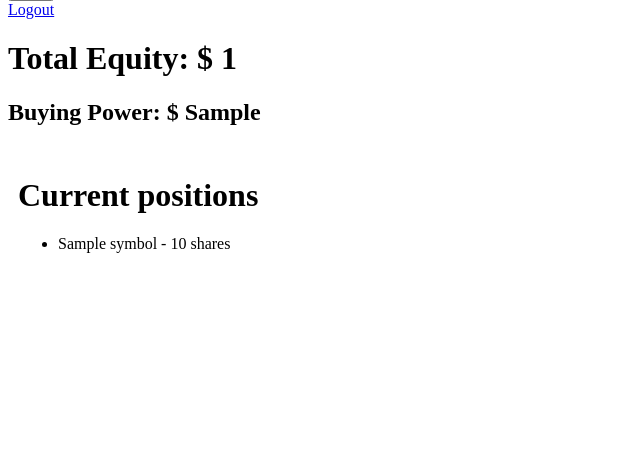
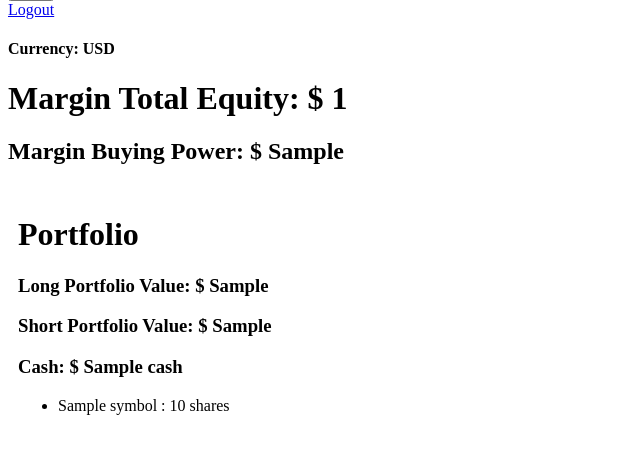
Before and after one commit to UTMIST/WallStreetBots, a Django app: template backend/auth0login/templates/dashboard.html in a window 1280 px wide. Shown: the part 539-988 px from the top of the page, without its empty margins (0-640 px from the left). Before the commit the page ends 792 px from the top, so only its background shows below. Run offline with Django 3.2, Linux system fonts and the light colour scheme; tables that the repository leaves empty hold one stand-in row (values such as "Sample post"); the template is opened without the code that fills it: values that come from a table or form of the project are taken from there, most other values are stand-ins (such as "Sample title", 1, 10 or a date in 2020); grey boxes marked "Sample" are stand-in pictures.

Commit message:
synced with alpaca

```diff
--- a/backend/auth0login/templates/dashboard.html
+++ b/backend/auth0login/templates/dashboard.html
@@ -22,15 +22,19 @@
 </div>
 
 <div>
-    <h1>Total Equity: $ {{ userdata.total_equity }}</h1>
-    <h2>Buying Power: $ {{ userdata.buy_power }}</h2>
+    <h4>Currency: {{userdata.currency}}</h4>
+    <h1>Margin Total Equity: $ {{ userdata.total_equity }}</h1>
+    <h2>Margin Buying Power: $ {{ userdata.buy_power }}</h2>
 </div>
 
 <div class="positions">
-    <h1>Current positions</h1>
+    <h1>Portfolio</h1>
+    <h3>Long Portfolio Value: $ {{userdata.long_portfolio_value}}</h3>
+    <h3>Short Portfolio Value: $ {{userdata.short_portfolio_value}}</h3>
+    <h3>Cash: $ {{userdata.cash}}</h3>
     <ul>
         {% for position in userdata.portfolio %}
-            <li>{{ position.symbol }} - {{ position.qty }} shares</li>
+            <li>{{ position.symbol }} : {{ position.qty }} shares</li>
         {% endfor %}
     </ul>
 
--- a/backend/tradingbot/models.py
+++ b/backend/tradingbot/models.py
@@ -149,14 +149,15 @@ class Portfolio(models.Model):
 
 class StockInstance(models.Model):
     """An instance of a stock"""
+    user = models.ForeignKey(User, help_text='Associated user', on_delete=models.CASCADE)
     portfolio = models.ForeignKey(Portfolio, help_text='Associated portfolio', on_delete=models.CASCADE)
     stock = models.ForeignKey(Stock, help_text='Associated stock', on_delete=models.CASCADE)
     quantity = models.DecimalField(max_digits=8, decimal_places=2, help_text='quantity')
 
     # Metadata
     class Meta:
-        ordering = ['portfolio']
+        ordering = ['user', 'portfolio']
 
     # Methods
     def __str__(self):
-        return f'Stock: {str(self.stock)} \n Quantity: {self.quantity} \n Portfolio: {self.portfolio.name}'
+        return f'User: {str(self.user)} Stock: {str(self.stock)} \n Quantity: {self.quantity} \n Portfolio: {self.portfolio.name}'
```
Also changed, not shown: backend/auth0login/views.py (+26 -11 lines), backend/auth0login/migrations/0001_initial.py, backend/auth0login/migrations/0003_auto_20220107_1646.py (deleted), backend/tradingbot/migrations/0001_initial.py, backend/tradingbot/migrations/0002_alter_stockinstance_user.py, backend/tradingbot/migrations/0002_auto_20220107_1540.py (deleted), backend/tradingbot/migrations/0003_alter_company_ticker.py (deleted), backend/tradingbot/migrations/0004_order_portfolio_stockinstance.py (deleted), backend/tradingbot/migrations/0005_auto_20220107_1738.py (deleted).
